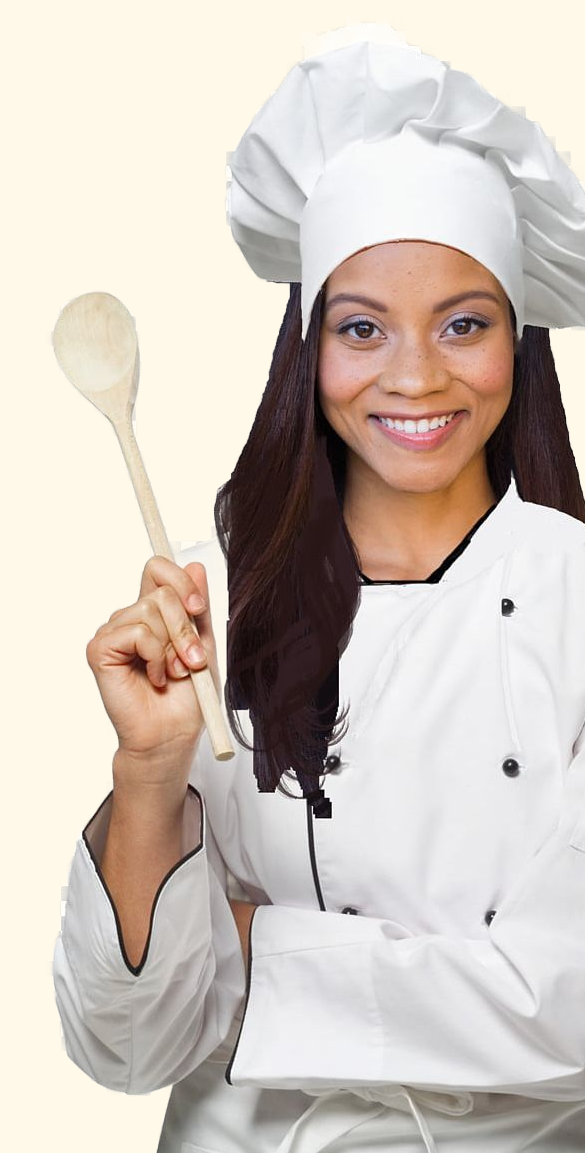
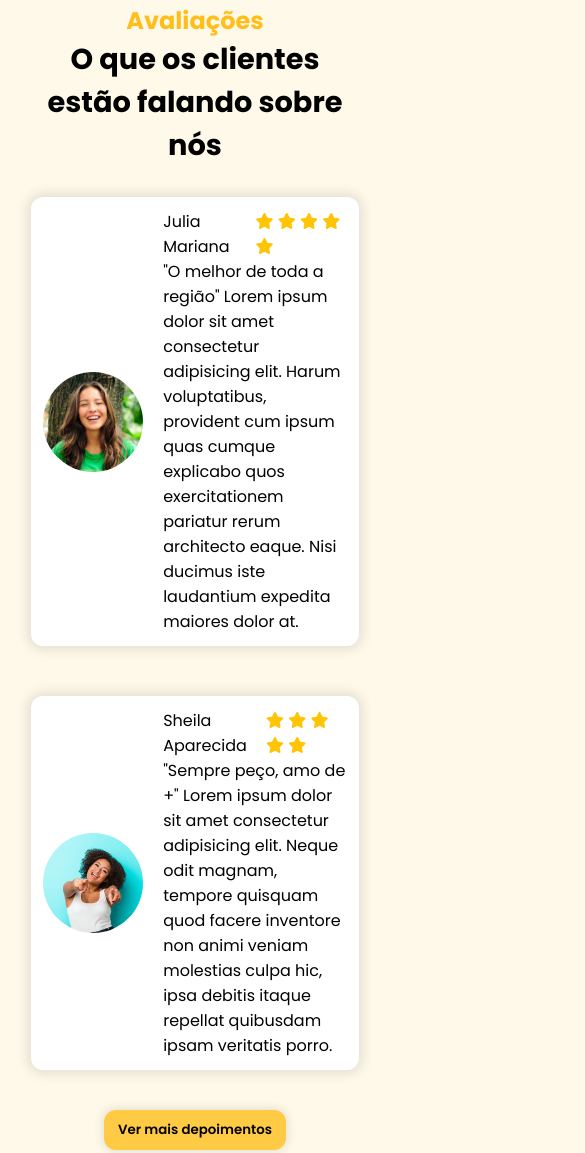
Before and after one commit to Joe-Oliveira/landing-page, a plain HTML site: page index.html in a window 390 px wide. Shown: the part 3092-4245 px from the top of the page, 585 px wide, since content can reach past the window. Drawn offline with nearby package versions, Linux system fonts and the light colour scheme; a script that the page names is missing.

Commit message:
main completo

```diff
--- a/index.html
+++ b/index.html
@@ -9,6 +9,7 @@
     <link rel="stylesheet" href="src/styles/header.css">
     <link rel="stylesheet" href="src/styles/home.css">
     <link rel="stylesheet" href="src/styles/menu.css">
+    <link rel="stylesheet" href="src/styles/testemunhas.css">
     <title>Landing Page Demonstrativa</title>
 </head>
 <body>
@@ -230,7 +231,7 @@
         </section>
 
         <section id="testemunhas">
-            <img src="src/images/chefe.png" alt="">
+            <img src="src/images/chefe.png" id="testemunhas-chef" alt="">
 
             <div id="testemunhas-content">
                 <h2 class="section-title">
@@ -242,13 +243,55 @@
 
                 <div id="feedbacks">
                     <div class="feedbacks">
+                        <img src="src/images/pessoa1.jpeg" class="feedback-avatar" alt="">
 
+                        <div class="feedback-content">
+                            <p>
+                                Julia Mariana
+                                <span>
+                                    <i class="fa-solid fa-star"></i>
+                                    <i class="fa-solid fa-star"></i>
+                                    <i class="fa-solid fa-star"></i>
+                                    <i class="fa-solid fa-star"></i>
+                                    <i class="fa-solid fa-star"></i>
+                                </span>
+                            </p>
+                            <p>
+                                "O melhor de toda a região" Lorem ipsum dolor sit amet consectetur adipisicing elit. Harum voluptatibus, provident cum ipsum quas cumque explicabo quos exercitationem pariatur rerum architecto eaque. Nisi ducimus iste laudantium expedita maiores dolor at.
+                            </p>
+                        </div>
+                    </div>
+
+                    <div class="feedbacks">
+                        <img src="src/images/pessoa2.jpg" class="feedback-avatar" alt="">
+
+                        <div class="feedback-content">
+                            <p>
+                                Sheila Aparecida
+                                <span>
+                                    <i class="fa-solid fa-star"></i>
+                                    <i class="fa-solid fa-star"></i>
+                                    <i class="fa-solid fa-star"></i>
+                                    <i class="fa-solid fa-star"></i>
+                                    <i class="fa-solid fa-star"></i>
+                                </span>
+                            </p>
+                            <p>"Sempre peço, amo de +" Lorem ipsum dolor sit amet consectetur adipisicing elit. Neque odit magnam, tempore quisquam quod facere inventore non animi veniam molestias culpa hic, ipsa debitis itaque repellat quibusdam ipsam veritatis porro.</p>
+                        </div>
                     </div>
                 </div>
+
+                <button class="btn-default">
+                    Ver mais depoimentos
+                </button>
             </div>
         </section>
     </main>
 
+    <footer>
+
+    </footer>
+
     <script src="src/javascript/script.js"></script>
 </body>
 </html>
--- /dev/null
+++ b/src/styles/testemunhas.css
@@ -0,0 +1,91 @@
+#testemunhas{
+    min-height: calc(100vh -91px);
+    display: flex;
+    align-items: center;
+    justify-content: center;
+    gap: 48px;
+}
+
+#testemunhas-chef{
+    width: 500px;
+    height: auto;
+}
+
+#testemunhas .section-subtitle{
+    font-size: 3rem;
+}
+
+#testemunhas-content{
+    width: 50%;
+}
+
+#feedbacks{
+    display: flex;
+    flex-direction: column;
+    gap: 20px;
+    margin-bottom: 40px;
+}
+
+.feedbacks {
+    display: flex;
+    align-items: center;
+    gap: 20px;
+    background-color: #fff;
+    padding: 12px;
+    border-radius: 12px;
+    box-shadow: 0px 0px 12px 4px rgba(0, 0, 0, 0.1);
+    margin-top: 30px;
+}
+
+.feedback-avatar {
+    width: 100px;
+    height: 100px;
+    border-radius: 50%;
+    object-fit: cover;
+}
+
+.feedback-content p {
+    display: flex;
+    justify-content: space-between;
+}
+
+.feedback-content span{
+    color: #ffc403;
+}
+
+@media  screen and (max-width: 1170px) {
+    #testemunhas{
+        flex-direction: column;
+    }
+
+    #testemunhas .section-subtitle {
+        text-align: center;
+        font-size: 2rem;
+    }
+
+    #testemunhas-chef {
+        display: none;
+    }
+
+    #testemunhas-content {
+        width: 70%;
+        display: flex;
+        flex-direction: column;
+        align-items: center;
+
+    }
+}
+
+@media  screen and (max-width: 600px) {
+    #testemunhas .section-subtitle {
+        font-size: 1.8rem;
+    }
+
+    #testemunhas-content {
+        width: 100%;
+    }
+
+    .feedback {
+        flex-direction: column;
+    }
+}
```
Also changed, not shown: src/images/pessoa1.jpeg (added), src/images/pessoa2.jpg (added).
